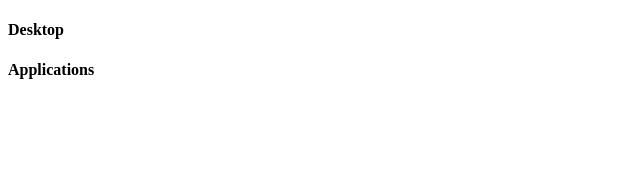
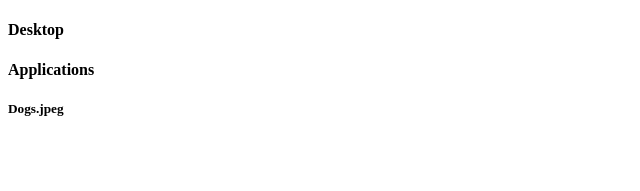
Before and after one commit to StringAna/file-tree-app, a React (Create React App) app: page / in a window 1280 px wide. Shown: the top 191 px of the page, without its empty margins (0-640 px from the left). Built offline with nearby package versions, Linux system fonts and the light colour scheme.

Commit message:
Created File component.Applied similar func as in Folder cpt.

```diff
--- a/src/App.js
+++ b/src/App.js
@@ -5,13 +5,19 @@ function App() {
     <div className="App">
       <Folder name="Desktop" />
       <Folder name="Applications" />
+      <File name="Dogs.jpeg" />
     </div>
   );
 }
 
+//An entity containing more things
 const Folder = (props) => {
   console.log(props);
   return <h4>{props.name}</h4>;
 };
 
+//An individual entity
+const File = (props) => {
+  return <h5>{props.name}</h5>;
+};
 export default App;
```
